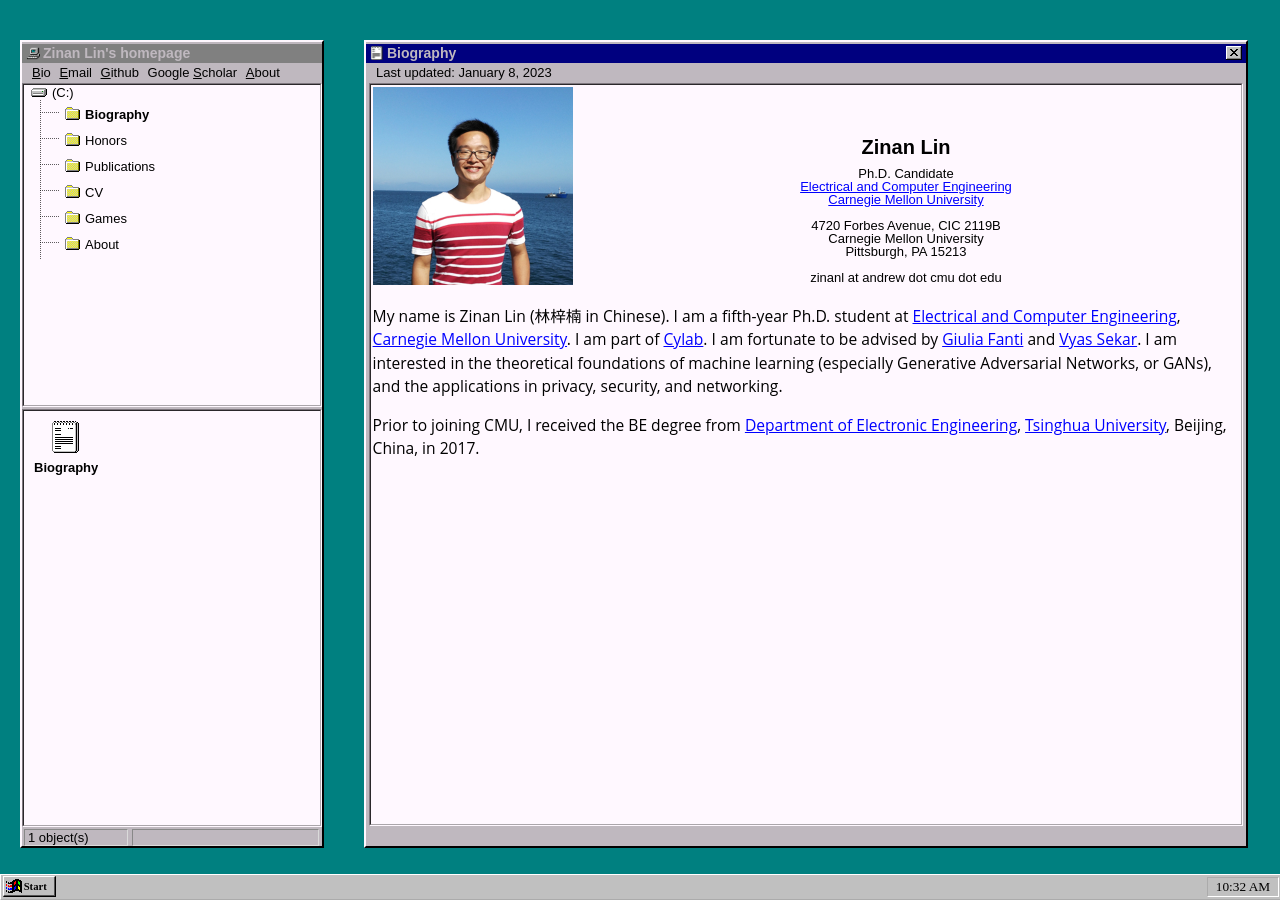
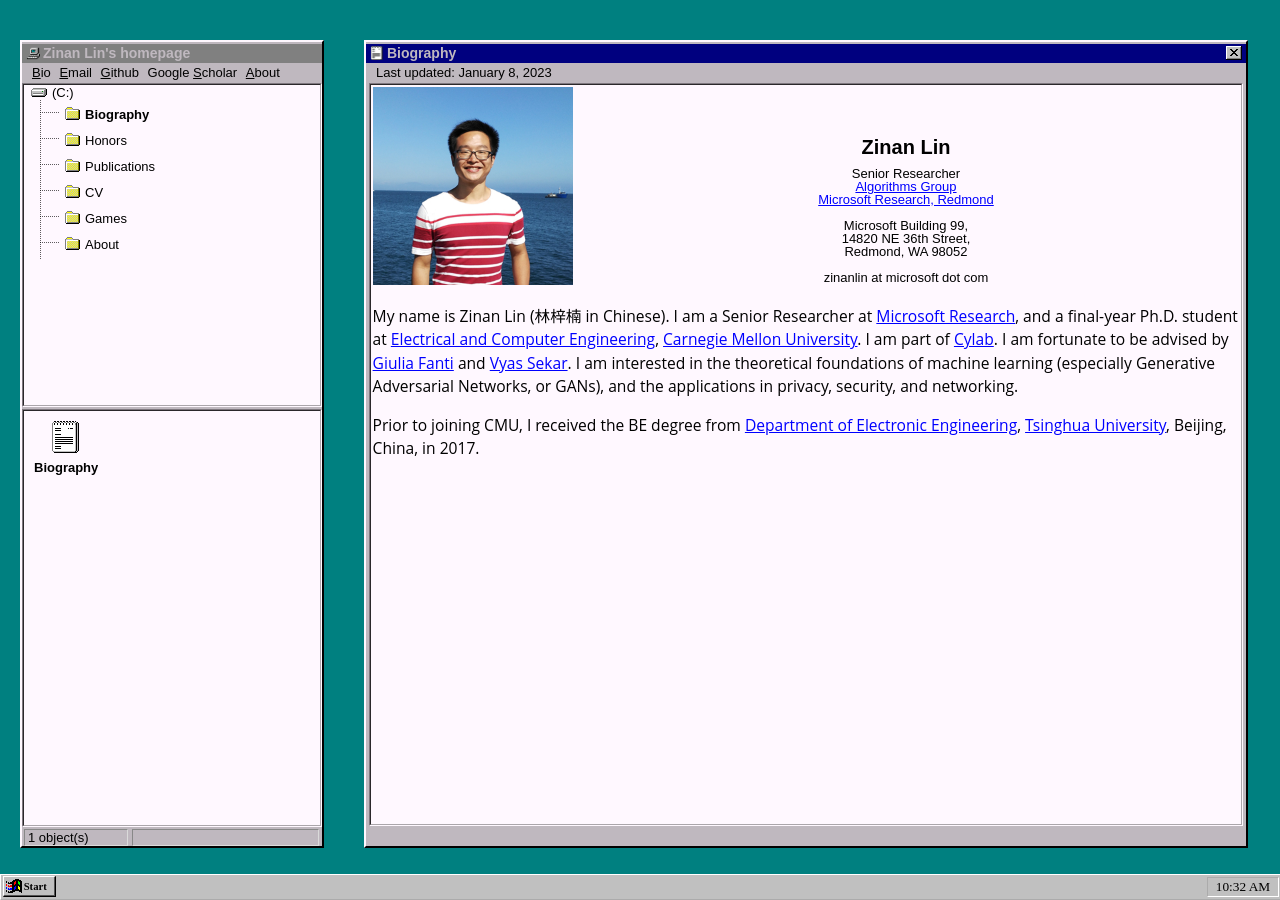
Before and after one commit to fjxmlzn/fjxmlzn.github.io, a Jekyll site: the page built from _bio/bio.html, in a window 1280 px wide. Built offline with Jekyll 4.4.1, drawn with Linux system fonts in a browser that asks for light colours.

```diff
--- a/_bio/bio.html
+++ b/_bio/bio.html
@@ -31,18 +31,18 @@ permalink: /bio/index.html
     <img class="bio_image" alt="Zinan Lin" src="bio.jpg">
     <div class="bio_name">
         <h1>Zinan Lin</h1>
-        <h3>Ph.D. Candidate<h3>
-        <h3><a href="https://www.ece.cmu.edu/" target="_blank">Electrical and Computer Engineering</a><br />
-        <a href="https://www.cmu.edu/" target="_blank"> Carnegie Mellon University</a></h3><br />
-        4720 Forbes Avenue, CIC 2119B<br />
-        Carnegie Mellon University<br />
-        Pittsburgh, PA 15213<br /><br />
-        zinanl at andrew dot cmu dot edu <br />
+        <h3>Senior Researcher<h3>
+        <h3><a href="https://www.microsoft.com/en-us/research/group/algorithms-redmond/" target="_blank">Algorithms Group</a><br />
+        <a href="https://www.microsoft.com/en-us/research/lab/microsoft-research-redmond/" target="_blank"> Microsoft Research, Redmond</a></h3><br />
+        Microsoft Building 99,<br />
+        14820 NE 36th Street,<br />
+        Redmond, WA 98052<br /><br />
+        zinanlin at microsoft dot com <br />
     </div>
 </div>
 <div class="bio_statement">
     <p>
-        My name is Zinan Lin (林梓楠 in Chinese). I am a fifth-year Ph.D. student at <a href="https://www.ece.cmu.edu/" target="_blank">Electrical and Computer Engineering</a>, <a href="https://www.cmu.edu/" target="_blank"> Carnegie Mellon University</a>. I am part of <a href="https://www.cylab.cmu.edu" target="_blank">Cylab</a>. I am fortunate to be advised by <a href="http://www.andrew.cmu.edu/user/gfanti/" target="_blank">Giulia Fanti</a> and <a href="https://users.ece.cmu.edu/~vsekar/" target="_blank">Vyas Sekar</a>. I am interested in the theoretical foundations of machine learning (especially Generative Adversarial Networks, or GANs), and the applications in privacy, security, and networking.
+        My name is Zinan Lin (林梓楠 in Chinese). I am a Senior Researcher at <a href="https://www.microsoft.com/en-us/research/lab/microsoft-research-redmond/" target="_blank">Microsoft Research</a>, and a final-year Ph.D. student at <a href="https://www.ece.cmu.edu/" target="_blank">Electrical and Computer Engineering</a>, <a href="https://www.cmu.edu/" target="_blank"> Carnegie Mellon University</a>. I am part of <a href="https://www.cylab.cmu.edu" target="_blank">Cylab</a>. I am fortunate to be advised by <a href="http://www.andrew.cmu.edu/user/gfanti/" target="_blank">Giulia Fanti</a> and <a href="https://users.ece.cmu.edu/~vsekar/" target="_blank">Vyas Sekar</a>. I am interested in the theoretical foundations of machine learning (especially Generative Adversarial Networks, or GANs), and the applications in privacy, security, and networking.
     </p>
     <p>
         Prior to joining CMU, I received the BE degree from <a href="http://www.tsinghua.edu.cn/publish/eeen/index.html" target="_blank">Department of Electronic Engineering</a>, <a href="http://www.tsinghua.edu.cn/publish/newthuen/index.html" target="_blank">Tsinghua University</a>, Beijing, China, in 2017.
--- a/_includes/topbar.html
+++ b/_includes/topbar.html
@@ -1,6 +1,6 @@
 <ul class="topbar">
     <a href="{{ site.url }}/bio"><li><u>B</u>io</li></a>
-    <a href="javascript:alert('zinanl at andrew dot cmu dot edu');"><li><u>E</u>mail</li></a>
+    <a href="javascript:alert('zinanlin at microsoft dot com');"><li><u>E</u>mail</li></a>
     <a href="https://github.com/fjxmlzn" target="_blank"><li><u>G</u>ithub</li></a>
     <a href="https://scholar.google.com/citations?user=67nE-wQ_g_cC&hl=en" target="_blank"><li>Google <u>S</u>cholar</li></a>
     <a href="{{ site.url }}/about"><li><u>A</u>bout</li></a>
```
Also changed, not shown: _publications/publications.html (+16 -0 lines), 1 other file.
